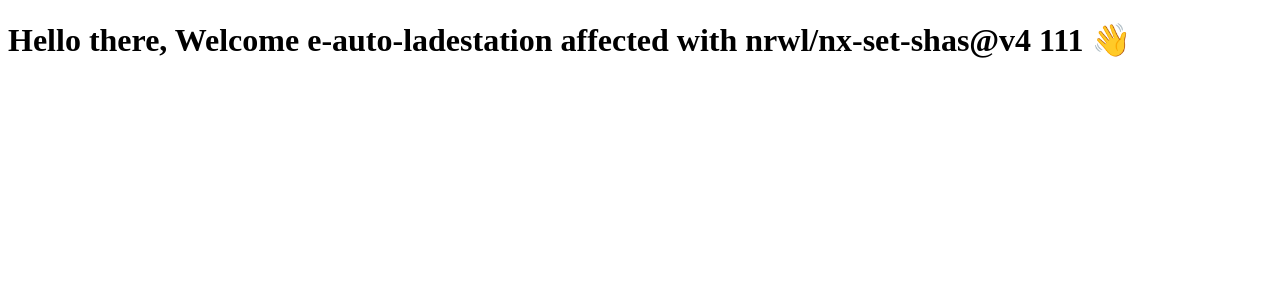
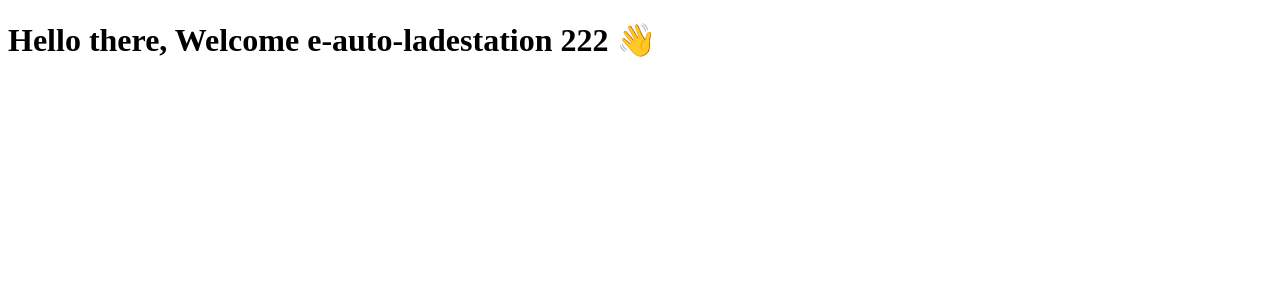
Before and after one commit to carma-demo/projects, a React (Vite) app in the folder apps/topicmaps/e-auto-ladestation/: page / in a window 1280 px wide. Shown: the top 300 px of the page. Built offline with nearby package versions, Linux system fonts and the light colour scheme.

Commit message:
fix content

```diff
--- a/apps/topicmaps/e-auto-ladestation/src/app/App.tsx
+++ b/apps/topicmaps/e-auto-ladestation/src/app/App.tsx
@@ -6,7 +6,7 @@ export function App() {
     <div>
       <h1>
         <span> Hello there, </span>
-        Welcome e-auto-ladestation affected with nrwl/nx-set-shas@v4 111 👋
+        Welcome e-auto-ladestation 222 👋
       </h1>
     </div>
   );
```
